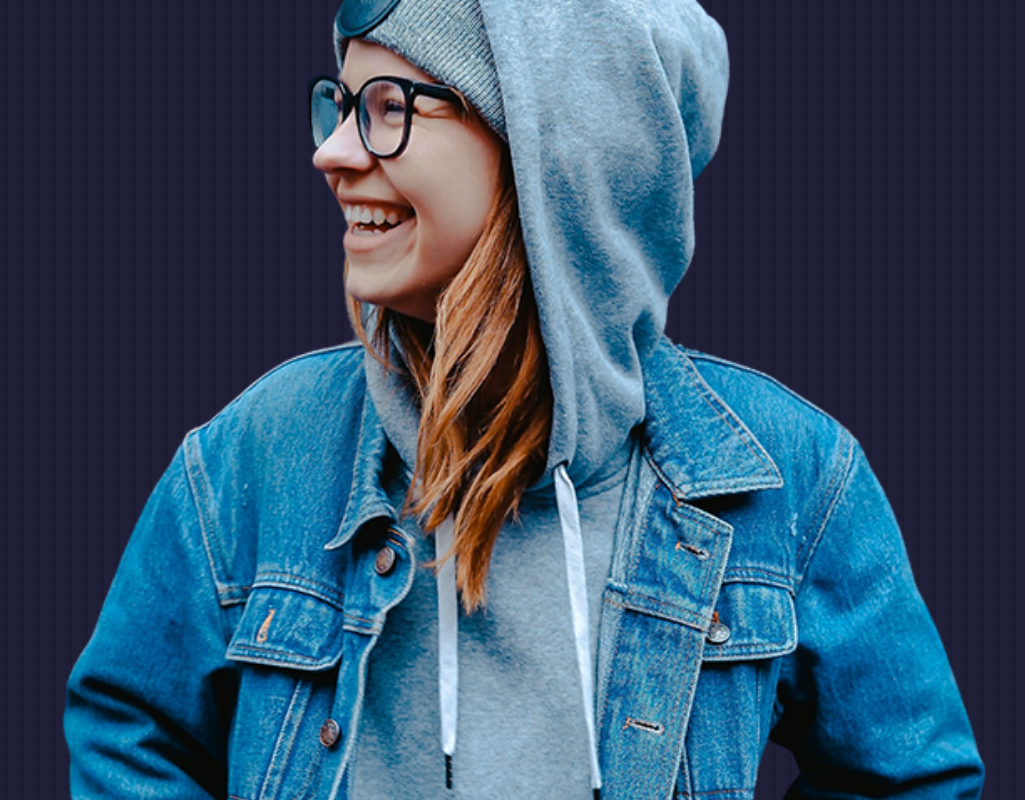
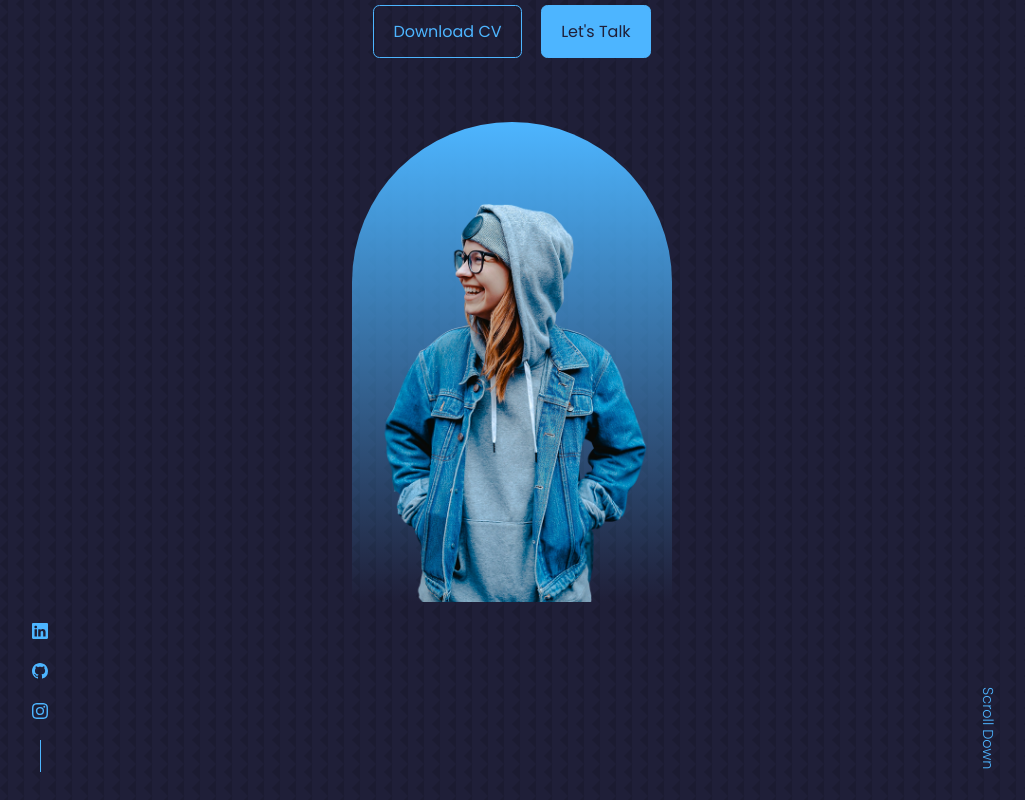
Before and after one commit to Asterdev-03/react-portfolio, a React (Create React App) app: page / in a window 1280 px wide. Shown: the part 260-1060 px from the top of the page, without its empty margins (128-1153 px from the left). Built offline with nearby package versions, Linux system fonts and the light colour scheme.

Commit message:
added header css

```diff
--- a/package.json
+++ b/package.json
@@ -8,6 +8,7 @@
     "@testing-library/user-event": "^13.5.0",
     "react": "^18.2.0",
     "react-dom": "^18.2.0",
+    "react-icons": "^4.4.0",
     "react-scripts": "5.0.1",
     "web-vitals": "^2.1.4"
   },
--- /dev/null
+++ b/src/components/header/HeaderSocials.jsx
@@ -0,0 +1,17 @@
+import React from 'react'
+
+import {BsLinkedin} from 'react-icons/bs/'
+import {BsGithub} from 'react-icons/bs/'
+import {BsInstagram} from 'react-icons/bs/'
+
+const HeaderSocials = () => {
+  return (
+    <div className='header__socials'>
+        <a href="https://linkedin.com" target="_blank" rel="noreferrer"><BsLinkedin/></a>
+        <a href="https://github.com" target="_blank" rel="noreferrer"><BsGithub/></a>
+        <a href="https://instagram.com" target="_blank" rel="noreferrer"><BsInstagram/></a>
+    </div>
+  )
+}
+
+export default HeaderSocials
--- a/src/components/header/header.css
+++ b/src/components/header/header.css
@@ -0,0 +1,65 @@
+header {
+    height: 135vh;
+    padding-top: 7rem;
+    overflow: hidden;
+}
+
+.header__container {
+    text-align: center;
+    height: 100%;
+    position: relative;
+}
+
+/*************** CTA *******************/
+
+.cta {
+    margin-top: 2.5rem;
+    display: flex;
+    gap: 1.2rem;
+    justify-content: center;
+}
+
+/*************** HEADER SOCIALS *******************/
+
+.header__socials {
+    display: flex;
+    flex-direction: column;
+    align-items: center;
+    gap: 0.8rem;
+    position: absolute;
+    left: 0;
+    bottom: 3rem;
+}
+
+.header__socials::after {
+    content: "";
+    width: 1px;
+    height: 2rem;
+    background: var(--color-primary);
+}
+
+/*************** ME *******************/
+
+.me {
+    background: linear-gradient(var(--color-primary), transparent);
+    width: 20rem;
+    height: 30rem;
+    position: absolute;
+    left: 50%;
+    transform: translateX(-50%);
+    margin-top: 4rem;
+    border-radius: 12rem 12rem 0 0;
+    overflow: hidden;
+    padding: 5rem 1.5rem 1.5rem 1.5rem;
+}
+
+/*************** SCROLL DOWN *******************/
+
+.scroll__down {
+    position: absolute;
+    right: -2.3rem;
+    bottom: 5rem;
+    transform: rotate(90deg);
+    font-weight: 300;
+    font-size: 0.9rem;
+}
--- a/src/components/header/header.jsx
+++ b/src/components/header/header.jsx
@@ -3,7 +3,7 @@ import './header.css'
 
 import CTA from './CTA'
 import ME from '../../assets/me.png'
-
+import HeaderSocials from './HeaderSocials'
 
 const header = () => {
   return (
@@ -13,7 +13,7 @@ const header = () => {
         <h1>Aswin K</h1>
         <h5 className="text-light">Web App Developer</h5>
         <CTA />
-
+        <HeaderSocials />
 
         <div className='me'>
           <img src={ME} alt="me" />
--- a/src/index.css
+++ b/src/index.css
@@ -15,9 +15,9 @@
     --color-bg: #1f1f38;
     --color-bg-variant: #2c2c6c;
     --color-primary: #4db5ff;
-    --color-primary-variant: rgba(77,181,255,0,4);
+    --color-primary-variant: rgba(77,181,255,0.4);
     --color-white: #fff;
-    --color-light: rgba(255,255,255,0,6);
+    --color-light: rgba(255,255,255,0.6);
 
     --transition: all 400ms ease;
 
@@ -75,7 +75,7 @@ section > h2 {
     color: var(--color-light);
 }
 
-* {
+a {
     color: var(--color-primary);
     transition: var(--transition);
 }
```
Also changed, not shown: 1 other file (tests, documents, lock files or other folders).
